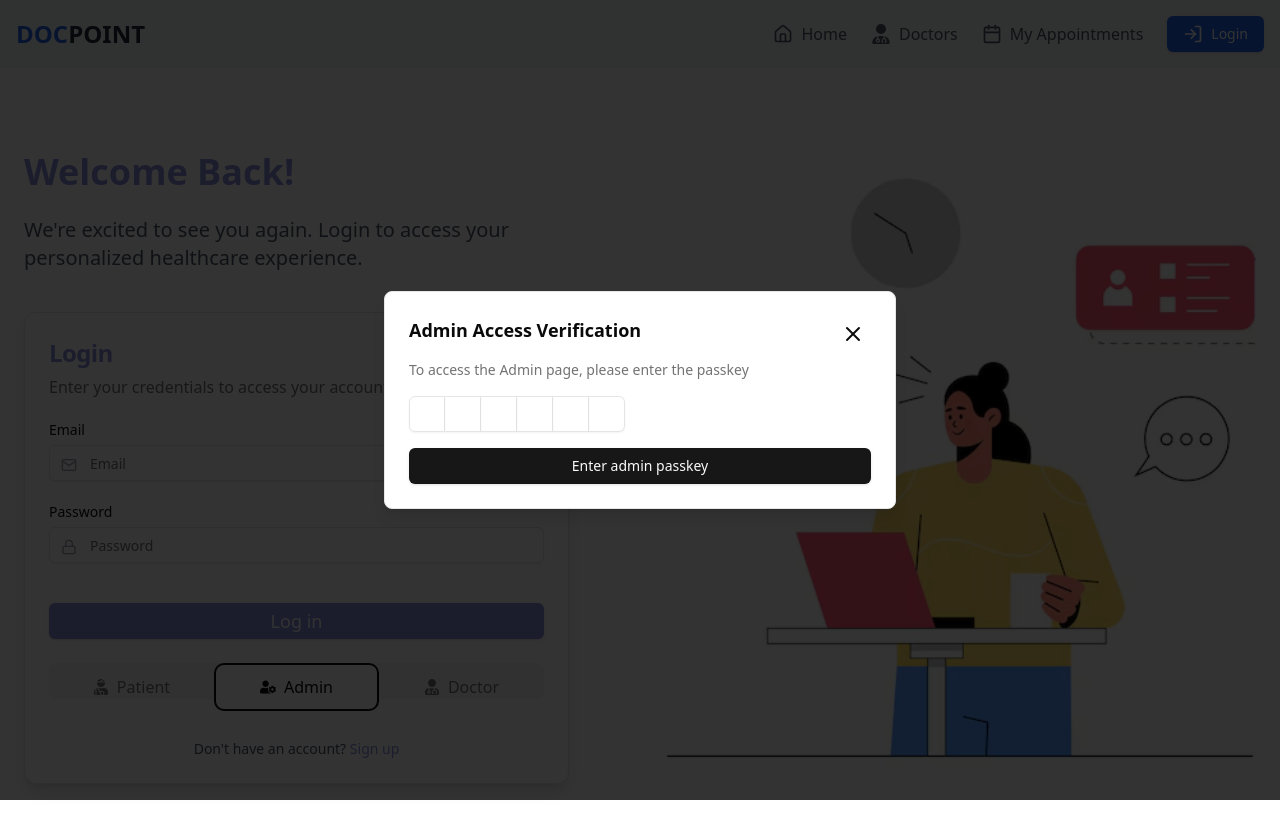
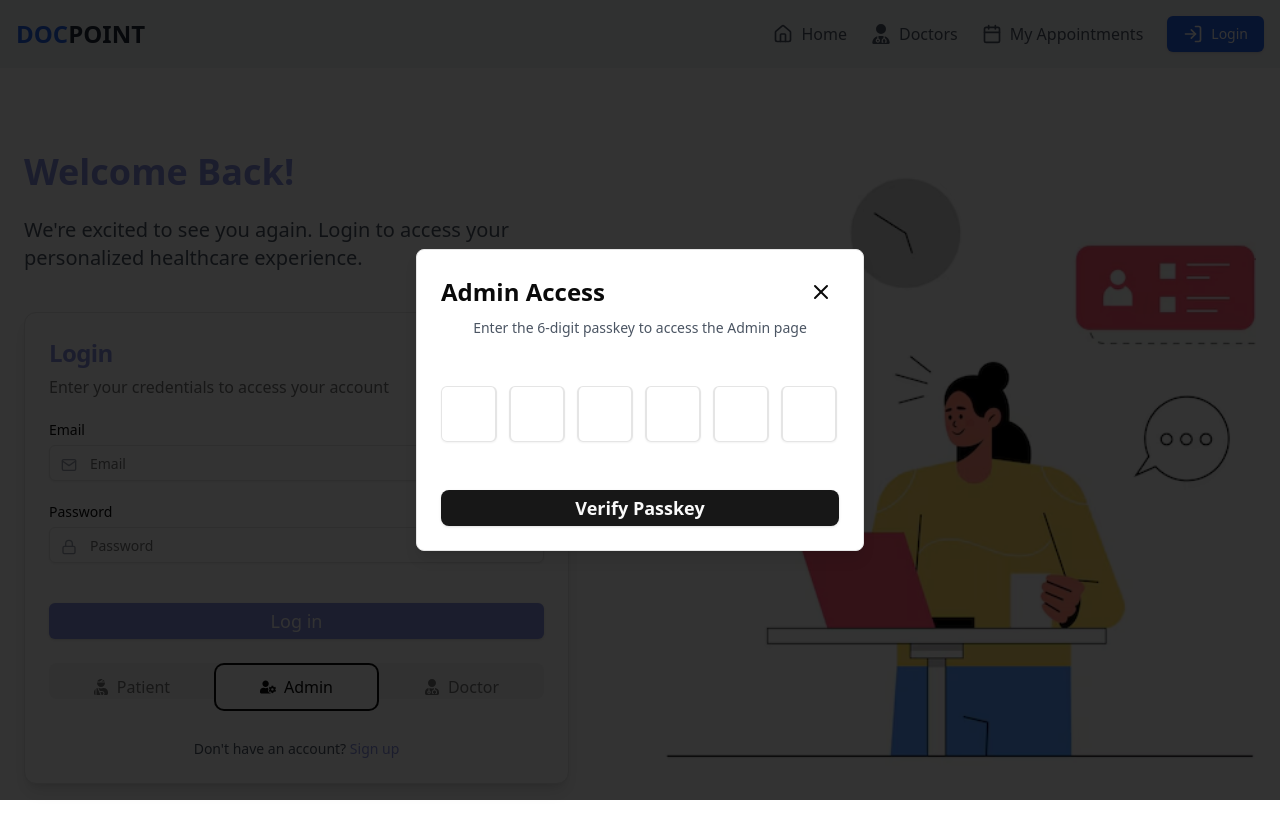
Before and after one commit to anishvkalbhor/DocPoint, a React (Vite) app in the folder frontend/: page /login in a window 1280 px wide. Both pictures are taken after a click on the tab "Admin". Shown: the top 838 px of the page. Built offline with nearby package versions, Linux system fonts and the light colour scheme.

Commit message:
admin otp

```diff
--- a/frontend/src/components/OtpCard.jsx
+++ b/frontend/src/components/OtpCard.jsx
@@ -41,7 +41,7 @@ const OtpCard = () => {
 
   const closeModal = () => {
     setOpen(false);
-    navigate("/");
+    navigate("/login");
   };
 
   const validatePasskey = (e) => {
@@ -58,15 +58,15 @@ const OtpCard = () => {
 
   return (
     <AlertDialog open={open} onOpenChange={setOpen}>
-      <AlertDialogContent className="shad-alert-dialog">
+      <AlertDialogContent className="shad-alert-dialog max-w-md">
         <AlertDialogHeader>
-          <AlertDialogTitle className="flex items-start justify-between">
-            Admin Access Verification
+          <AlertDialogTitle className="flex items-center justify-between">
+            <span className="text-2xl font-bold">Admin Access</span>
             <Button
               variant="ghost"
               size="icon"
               onClick={closeModal}
-              className="cursor-pointer"
+              className="hover:bg-gray-200 rounded-full transition-colors duration-200"
             >
               <span className="sr-only">Close</span>
               <svg
@@ -85,27 +85,24 @@ const OtpCard = () => {
               </svg>
             </Button>
           </AlertDialogTitle>
-          <AlertDialogDescription>
-            To access the Admin page, please enter the passkey
+          <AlertDialogDescription className="text-center text-gray-600 mt-2">
+            Enter the 6-digit passkey to access the Admin page
           </AlertDialogDescription>
         </AlertDialogHeader>
-        <div>
+        <div className="my-8">
           <InputOTP
             maxLength={6}
             value={passkey}
             onChange={(value) => setPasskey(value)}
           >
-            <InputOTPGroup className="shad-otp">
-              <InputOTPSlot className="shad-otp-slot" index={0} />
-              <InputOTPSlot className="shad-otp-slot" index={1} />
-              <InputOTPSlot className="shad-otp-slot" index={2} />
-              <InputOTPSlot className="shad-otp-slot" index={3} />
-              <InputOTPSlot className="shad-otp-slot" index={4} />
-              <InputOTPSlot className="shad-otp-slot" index={5} />
+            <InputOTPGroup className="shad-otp gap-3 justify-center">
+              {[...Array(6)].map((_, index) => (
+                <InputOTPSlot key={index} className="shad-otp-slot w-14 h-14 text-xl font-semibold border-2 rounded-md focus:ring-2 focus:ring-blue-500 transition-all duration-200" index={index} />
+              ))}
             </InputOTPGroup>
           </InputOTP>
           {error && (
-            <p className="shad-error text-14-regular mt-4 flex justify-center">
+            <p className="shad-error text-14-regular mt-4 text-center text-red-500">
               {error}
             </p>
           )}
@@ -113,9 +110,9 @@ const OtpCard = () => {
         <AlertDialogFooter>
           <AlertDialogAction
             onClick={validatePasskey}
-            className="shad-primary-btn w-full"
+            className="shad-primary-btn w-full py-3 text-lg font-semibold rounded-lg transition-all duration-200 hover:bg-opacity-90 hover:shadow-md"
           >
-            Enter admin passkey
+            Verify Passkey
           </AlertDialogAction>
         </AlertDialogFooter>
       </AlertDialogContent>
```
